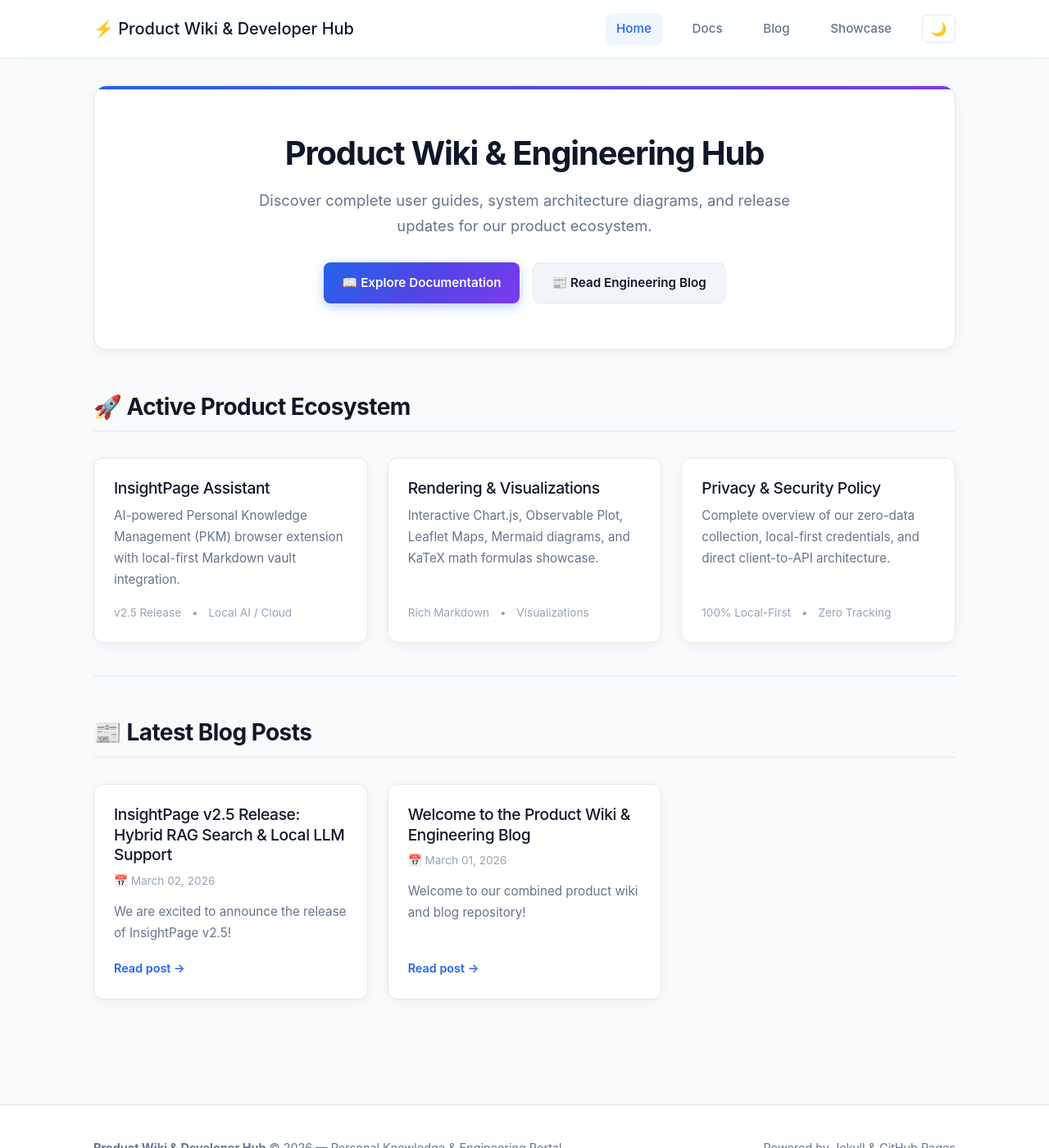
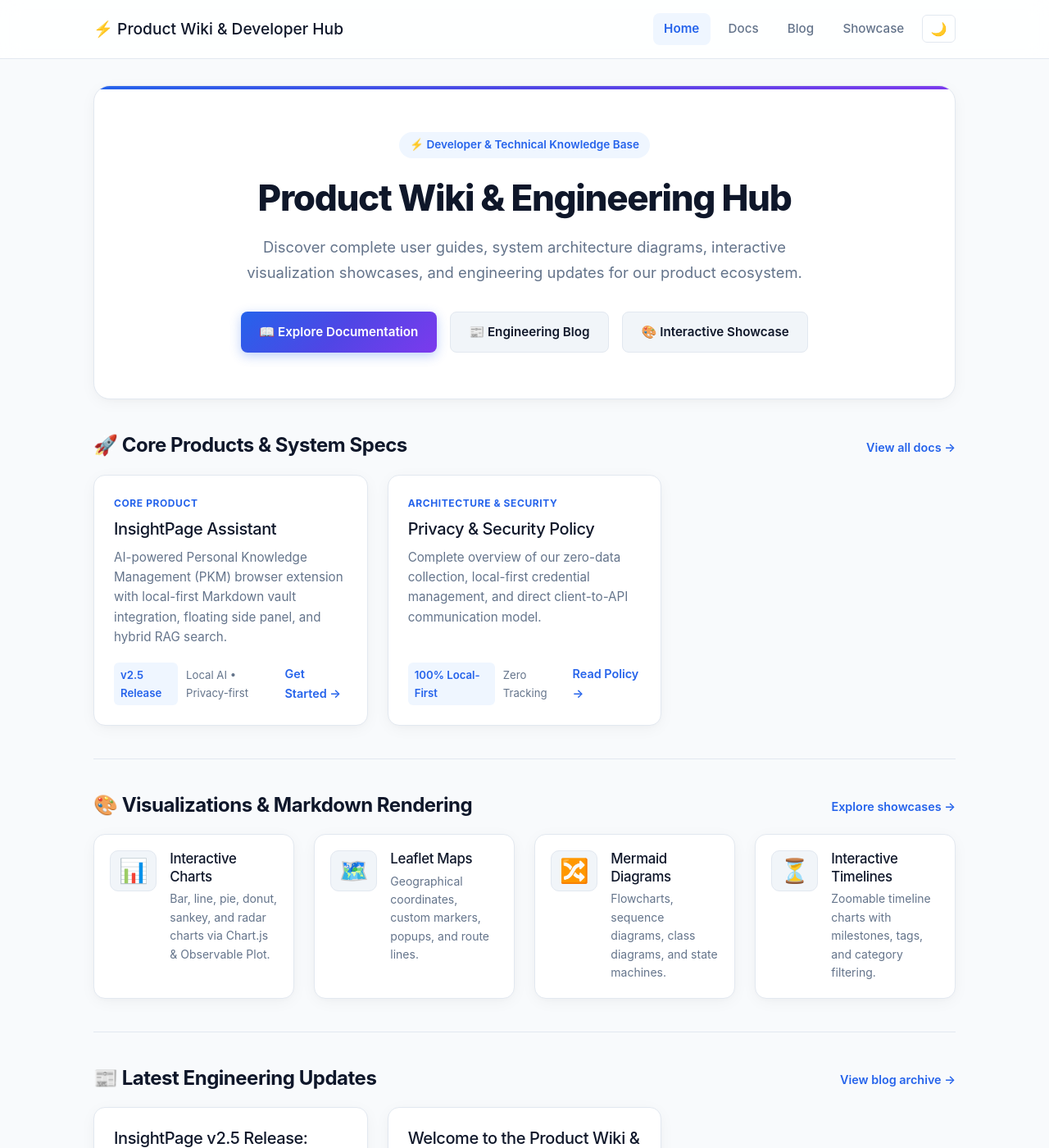
Before and after one commit to 3-ark/3-ark.github.io, a Jekyll site: the page built from index.md, in a window 1280 px wide and 1400 px high. Shown: the whole window at 82% size. Built offline with Jekyll 4.4.1, drawn with Linux system fonts in a browser that asks for light colours.

Commit message:
Redesign home page layout and enhance site navigation
- Improve header navigation bar layout, active route highlight, and mobile responsiveness
- Redesign index.md home page with modern hero section, core product cards, showcase grid, and latest posts
- Fix internal link paths from markdown file extensions to clean URLs

Co-authored-by: 3-ark <11862956+3-ark@users.noreply.github.com>

```diff
--- a/_layouts/default.html
+++ b/_layouts/default.html
@@ -20,10 +20,10 @@
           <a href="{{ "/" | relative_url }}">⚡ {{ site.title | default: "Product Wiki & Engineering Hub" }}</a>
         </div>
         <nav class="site-nav">
-          <a class="nav-link {% if page.url == '/' %}active{% endif %}" href="{{ "/" | relative_url }}">Home</a>
+          <a class="nav-link {% if page.url == '/' or page.url == '/index.html' %}active{% endif %}" href="{{ "/" | relative_url }}">Home</a>
           <a class="nav-link {% if page.url contains '/docs/' %}active{% endif %}" href="{{ "/docs/" | relative_url }}">Docs</a>
           <a class="nav-link {% if page.url contains '/blog/' %}active{% endif %}" href="{{ "/blog/" | relative_url }}">Blog</a>
-          <a class="nav-link {% if page.url contains 'Showcase' %}active{% endif %}" href="{{ "/Rendering Showcase/" | relative_url }}">Showcase</a>
+          <a class="nav-link {% if page.url contains 'Showcase' or page.url contains 'Example' %}active{% endif %}" href="{{ "/Rendering Showcase/" | relative_url }}">Showcase</a>
 
           <button id="theme-toggle" class="theme-toggle-btn" aria-label="Toggle Theme">
             <span id="theme-icon">🌙</span>
--- a/_sass/custom/_components.scss
+++ b/_sass/custom/_components.scss
@@ -1,20 +1,54 @@
+/* Section Header */
+.section-header {
+  display: flex;
+  align-items: flex-end;
+  justify-content: space-between;
+  margin-top: 2rem;
+  margin-bottom: 1rem;
+  flex-wrap: wrap;
+  gap: 0.5rem;
+
+  h2 {
+    margin: 0;
+    border-bottom: none;
+    padding-bottom: 0;
+    font-size: 1.5rem;
+  }
+
+  .section-link {
+    font-size: 0.9rem;
+    font-weight: 600;
+    color: var(--accent-primary);
+    text-decoration: none;
+
+    &:hover {
+      text-decoration: underline;
+    }
+  }
+}
+
 /* Cards & Grid Layout */
 .card-grid {
   display: grid;
-  grid-template-columns: repeat(auto-fill, minmax(320px, 1fr));
+  grid-template-columns: repeat(auto-fill, minmax(300px, 1fr));
   gap: 1.5rem;
-  margin: 2rem 0;
+  margin: 1.25rem 0 2rem 0;
+
+  &.showcase-grid {
+    grid-template-columns: repeat(auto-fill, minmax(240px, 1fr));
+  }
 }
 
 .card {
   background-color: var(--bg-card);
   border: 1px solid var(--border-color);
-  border-radius: 12px;
+  border-radius: 14px;
   padding: 1.5rem;
   box-shadow: var(--card-shadow);
   transition: transform 0.2s ease, box-shadow 0.2s ease, border-color 0.2s ease;
   display: flex;
   flex-direction: column;
+  position: relative;
 
   &:hover {
     transform: translateY(-3px);
@@ -22,11 +56,21 @@
     border-color: var(--accent-primary);
   }
 
+  .card-tag {
+    font-size: 0.75rem;
+    font-weight: 700;
+    text-transform: uppercase;
+    letter-spacing: 0.05em;
+    color: var(--accent-primary);
+    margin-bottom: 0.5rem;
+  }
+
   .card-title {
-    font-size: 1.2rem;
-    font-weight: 600;
+    font-size: 1.25rem;
+    font-weight: 700;
     margin-top: 0;
-    margin-bottom: 0.5rem;
+    margin-bottom: 0.6rem;
+    line-height: 1.3;
 
     a {
       color: var(--text-main);
@@ -40,16 +84,77 @@
   .card-description {
     color: var(--text-muted);
     font-size: 0.95rem;
+    line-height: 1.6;
     flex-grow: 1;
-    margin-bottom: 1rem;
+    margin-bottom: 1.2rem;
+  }
+
+  .card-footer {
+    display: flex;
+    align-items: center;
+    justify-content: space-between;
+    gap: 0.8rem;
+    margin-top: auto;
+  }
+
+  .card-action {
+    font-size: 0.9rem;
+    font-weight: 600;
+    color: var(--accent-primary);
+    text-decoration: none;
+    display: inline-flex;
+    align-items: center;
+
+    &:hover {
+      text-decoration: underline;
+    }
   }
 
   .card-meta {
-    font-size: 0.85rem;
-    color: var(--text-light);
+    font-size: 0.825rem;
+    color: var(--text-muted);
     display: flex;
     align-items: center;
-    gap: 0.8rem;
+    gap: 0.6rem;
+
+    .badge {
+      background-color: var(--accent-light);
+      color: var(--accent-primary);
+      padding: 0.2rem 0.5rem;
+      border-radius: 6px;
+      font-weight: 600;
+    }
+  }
+
+  /* Mini Showcase Cards */
+  &.mini-card {
+    flex-direction: row;
+    gap: 1rem;
+    align-items: flex-start;
+    padding: 1.2rem;
+
+    .mini-card-icon {
+      font-size: 1.8rem;
+      line-height: 1;
+      background: var(--bg-code);
+      padding: 0.6rem;
+      border-radius: 10px;
+      border: 1px solid var(--border-color);
+    }
+
+    .mini-card-content {
+      flex: 1;
+
+      .card-title {
+        font-size: 1.05rem;
+        margin-bottom: 0.3rem;
+      }
+
+      .card-description {
+        font-size: 0.875rem;
+        margin-bottom: 0;
+      }
+    }
   }
 }
 
@@ -58,7 +163,7 @@
   padding: 3.5rem 2rem;
   background: var(--bg-card);
   border: 1px solid var(--border-color);
-  border-radius: 16px;
+  border-radius: 20px;
   box-shadow: var(--card-shadow);
   margin-bottom: 2.5rem;
   text-align: center;
@@ -75,18 +180,35 @@
     background: var(--accent-gradient);
   }
 
+  .hero-badge {
+    display: inline-block;
+    padding: 0.3rem 0.8rem;
+    background: var(--accent-light);
+    color: var(--accent-primary);
+    font-size: 0.85rem;
+    font-weight: 600;
+    border-radius: 20px;
+    margin-bottom: 1.2rem;
+  }
+
   h1 {
-    font-size: 2.5rem;
+    font-size: 2.75rem;
     margin-top: 0;
     margin-bottom: 1rem;
     letter-spacing: -0.03em;
+    font-weight: 800;
+
+    @media (max-width: 640px) {
+      font-size: 2rem;
+    }
   }
 
   p {
     font-size: 1.15rem;
     color: var(--text-muted);
-    max-width: 700px;
-    margin: 0 auto 1.8rem auto;
+    max-width: 720px;
+    margin: 0 auto 2rem auto;
+    line-height: 1.7;
   }
 
   .hero-buttons {
--- a/_sass/custom/_layout.scss
+++ b/_sass/custom/_layout.scss
@@ -23,10 +23,17 @@
   display: flex;
   align-items: center;
   justify-content: space-between;
+  gap: 1rem;
+  flex-wrap: wrap;
+
+  @media (max-width: 640px) {
+    justify-content: center;
+    gap: 0.8rem;
+  }
 }
 
 .site-title {
-  font-size: 1.25rem;
+  font-size: 1.2rem;
   font-weight: 700;
   color: var(--text-main);
   display: flex;
@@ -36,10 +43,9 @@
   a {
     color: var(--text-main);
     text-decoration: none;
+    transition: color 0.2s ease;
     &:hover {
-      background: var(--accent-gradient);
-      -webkit-background-clip: text;
-      -webkit-text-fill-color: transparent;
+      color: var(--accent-primary);
     }
   }
 }
@@ -47,19 +53,26 @@
 .site-nav {
   display: flex;
   align-items: center;
-  gap: 1.5rem;
+  gap: 0.5rem;
 
   .nav-link {
     color: var(--text-muted);
     font-weight: 500;
     font-size: 0.95rem;
-    padding: 0.4rem 0.8rem;
-    border-radius: 6px;
+    padding: 0.4rem 0.85rem;
+    border-radius: 8px;
     transition: all 0.2s ease;
 
-    &:hover, &.active {
+    &:hover {
+      color: var(--text-main);
+      background-color: var(--bg-code);
+      text-decoration: none;
+    }
+
+    &.active {
       color: var(--accent-primary);
       background-color: var(--accent-light);
+      font-weight: 600;
       text-decoration: none;
     }
   }
--- a/index.md
+++ b/index.md
@@ -5,44 +5,97 @@ description: "Central portal for product documentation, engineering notes, and t
 ---
 
 <div class="hero-banner">
+  <div class="hero-badge">⚡ Developer & Technical Knowledge Base</div>
   <h1>Product Wiki & Engineering Hub</h1>
-  <p>Discover complete user guides, system architecture diagrams, and release updates for our product ecosystem.</p>
+  <p>Discover complete user guides, system architecture diagrams, interactive visualization showcases, and engineering updates for our product ecosystem.</p>
   <div class="hero-buttons">
     <a href="{{ '/docs/' | relative_url }}" class="btn btn-primary">📖 Explore Documentation</a>
-    <a href="{{ '/blog/' | relative_url }}" class="btn btn-secondary">📰 Read Engineering Blog</a>
+    <a href="{{ '/blog/' | relative_url }}" class="btn btn-secondary">📰 Engineering Blog</a>
+    <a href="{{ '/Rendering Showcase/' | relative_url }}" class="btn btn-secondary">🎨 Interactive Showcase</a>
   </div>
 </div>
 
-<h2>🚀 Active Product Ecosystem</h2>
+<div class="section-header">
+  <h2>🚀 Core Products & System Specs</h2>
+  <a href="{{ '/docs/' | relative_url }}" class="section-link">View all docs &rarr;</a>
+</div>
+
 <div class="card-grid">
-  <div class="card">
-    <h3 class="card-title"><a href="{{ '/docs/insightpage/getting-started.md' | relative_url }}">InsightPage Assistant</a></h3>
-    <p class="card-description">AI-powered Personal Knowledge Management (PKM) browser extension with local-first Markdown vault integration.</p>
-    <div class="card-meta">
-      <span>v2.5 Release</span> &bull; <span>Local AI / Cloud</span>
+  <div class="card featured-card">
+    <div class="card-tag">Core Product</div>
+    <h3 class="card-title"><a href="{{ '/docs/insightpage/getting-started/' | relative_url }}">InsightPage Assistant</a></h3>
+    <p class="card-description">AI-powered Personal Knowledge Management (PKM) browser extension with local-first Markdown vault integration, floating side panel, and hybrid RAG search.</p>
+    <div class="card-footer">
+      <div class="card-meta">
+        <span class="badge">v2.5 Release</span>
+        <span>Local AI &bull; Privacy-first</span>
+      </div>
+      <a href="{{ '/docs/insightpage/getting-started/' | relative_url }}" class="card-action">Get Started &rarr;</a>
     </div>
   </div>
 
   <div class="card">
-    <h3 class="card-title"><a href="{{ '/Rendering Showcase/' | relative_url }}">Rendering & Visualizations</a></h3>
-    <p class="card-description">Interactive Chart.js, Observable Plot, Leaflet Maps, Mermaid diagrams, and KaTeX math formulas showcase.</p>
-    <div class="card-meta">
-      <span>Rich Markdown</span> &bull; <span>Visualizations</span>
-    </div>
-  </div>
-
-  <div class="card">
-    <h3 class="card-title"><a href="{{ '/privacy-policy.md' | relative_url }}">Privacy & Security Policy</a></h3>
-    <p class="card-description">Complete overview of our zero-data collection, local-first credentials, and direct client-to-API architecture.</p>
-    <div class="card-meta">
-      <span>100% Local-First</span> &bull; <span>Zero Tracking</span>
+    <div class="card-tag">Architecture & Security</div>
+    <h3 class="card-title"><a href="{{ '/privacy-policy/' | relative_url }}">Privacy & Security Policy</a></h3>
+    <p class="card-description">Complete overview of our zero-data collection, local-first credential management, and direct client-to-API communication model.</p>
+    <div class="card-footer">
+      <div class="card-meta">
+        <span class="badge">100% Local-First</span>
+        <span>Zero Tracking</span>
+      </div>
+      <a href="{{ '/privacy-policy/' | relative_url }}" class="card-action">Read Policy &rarr;</a>
     </div>
   </div>
 </div>
 
 <hr>
 
-<h2>📰 Latest Blog Posts</h2>
+<div class="section-header">
+  <h2>🎨 Visualizations & Markdown Rendering</h2>
+  <a href="{{ '/Rendering Showcase/' | relative_url }}" class="section-link">Explore showcases &rarr;</a>
+</div>
+
+<div class="card-grid showcase-grid">
+  <div class="card mini-card">
+    <div class="mini-card-icon">📊</div>
+    <div class="mini-card-content">
+      <h3 class="card-title"><a href="{{ '/Example Chart/' | relative_url }}">Interactive Charts</a></h3>
+      <p class="card-description">Bar, line, pie, donut, sankey, and radar charts via Chart.js & Observable Plot.</p>
+    </div>
+  </div>
+
+  <div class="card mini-card">
+    <div class="mini-card-icon">🗺️</div>
+    <div class="mini-card-content">
+      <h3 class="card-title"><a href="{{ '/Example Map/' | relative_url }}">Leaflet Maps</a></h3>
+      <p class="card-description">Geographical coordinates, custom markers, popups, and route lines.</p>
+    </div>
+  </div>
+
+  <div class="card mini-card">
+    <div class="mini-card-icon">🔀</div>
+    <div class="mini-card-content">
+      <h3 class="card-title"><a href="{{ '/Example Mermaid/' | relative_url }}">Mermaid Diagrams</a></h3>
+      <p class="card-description">Flowcharts, sequence diagrams, class diagrams, and state machines.</p>
+    </div>
+  </div>
+
+  <div class="card mini-card">
+    <div class="mini-card-icon">⏳</div>
+    <div class="mini-card-content">
+      <h3 class="card-title"><a href="{{ '/Example Timeline/' | relative_url }}">Interactive Timelines</a></h3>
+      <p class="card-description">Zoomable timeline charts with milestones, tags, and category filtering.</p>
+    </div>
+  </div>
+</div>
+
+<hr>
+
+<div class="section-header">
+  <h2>📰 Latest Engineering Updates</h2>
+  <a href="{{ '/blog/' | relative_url }}" class="section-link">View blog archive &rarr;</a>
+</div>
+
 <div class="card-grid">
   {% for post in site.posts limit:3 %}
     <div class="card">
@@ -50,9 +103,9 @@ description: "Central portal for product documentation, engineering notes, and t
       <div class="card-meta" style="margin-bottom: 0.8rem;">
         <span>📅 {{ post.date | date: "%B %d, %Y" }}</span>
       </div>
-      <p class="card-description">{{ post.excerpt | strip_html | truncatewords: 20 }}</p>
-      <div>
-        <a href="{{ post.url | relative_url }}" style="font-size: 0.9rem; font-weight: 600;">Read post &rarr;</a>
+      <p class="card-description">{{ post.excerpt | strip_html | truncatewords: 22 }}</p>
+      <div class="card-footer" style="margin-top: auto; padding-top: 0.8rem; border-top: 1px solid var(--border-subtle);">
+        <a href="{{ post.url | relative_url }}" class="card-action">Read post &rarr;</a>
       </div>
     </div>
   {% endfor %}
```
Also changed, not shown: docs/index.md (+5 -5 lines), 5 other files.
